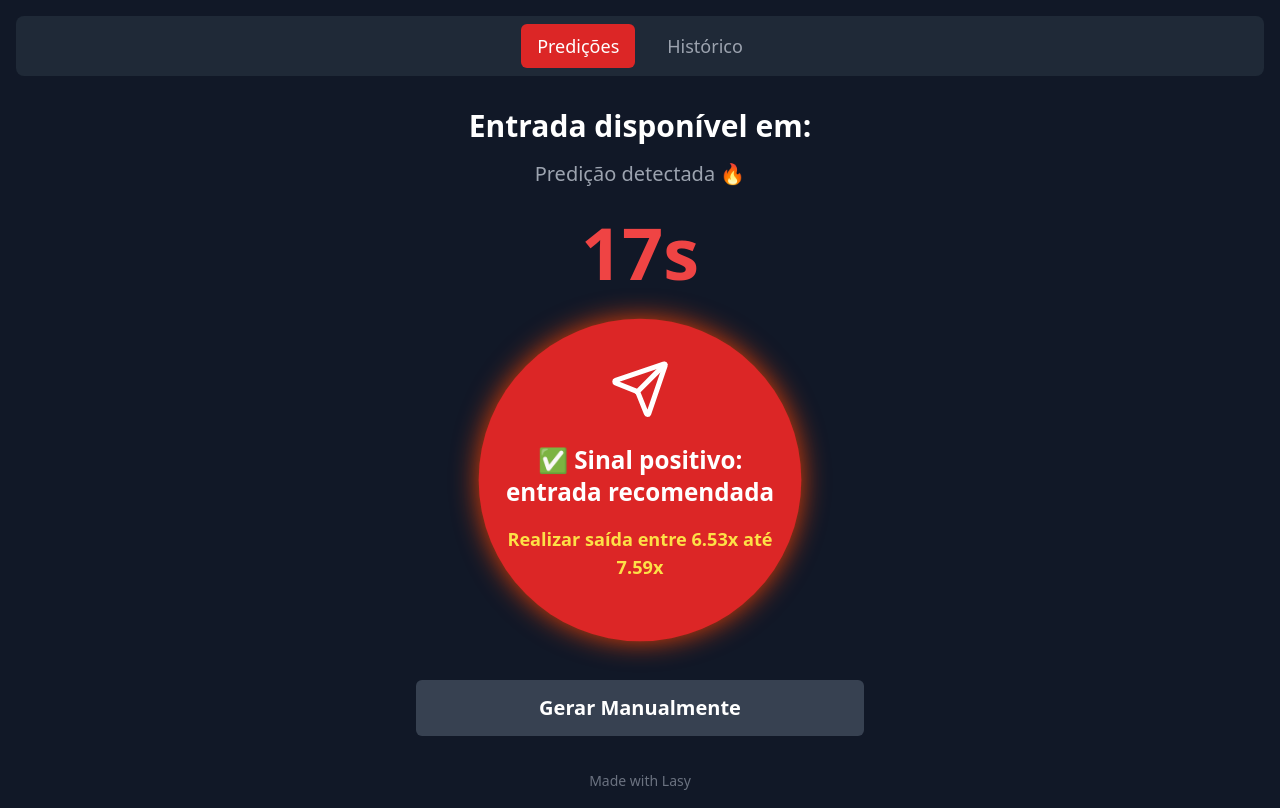
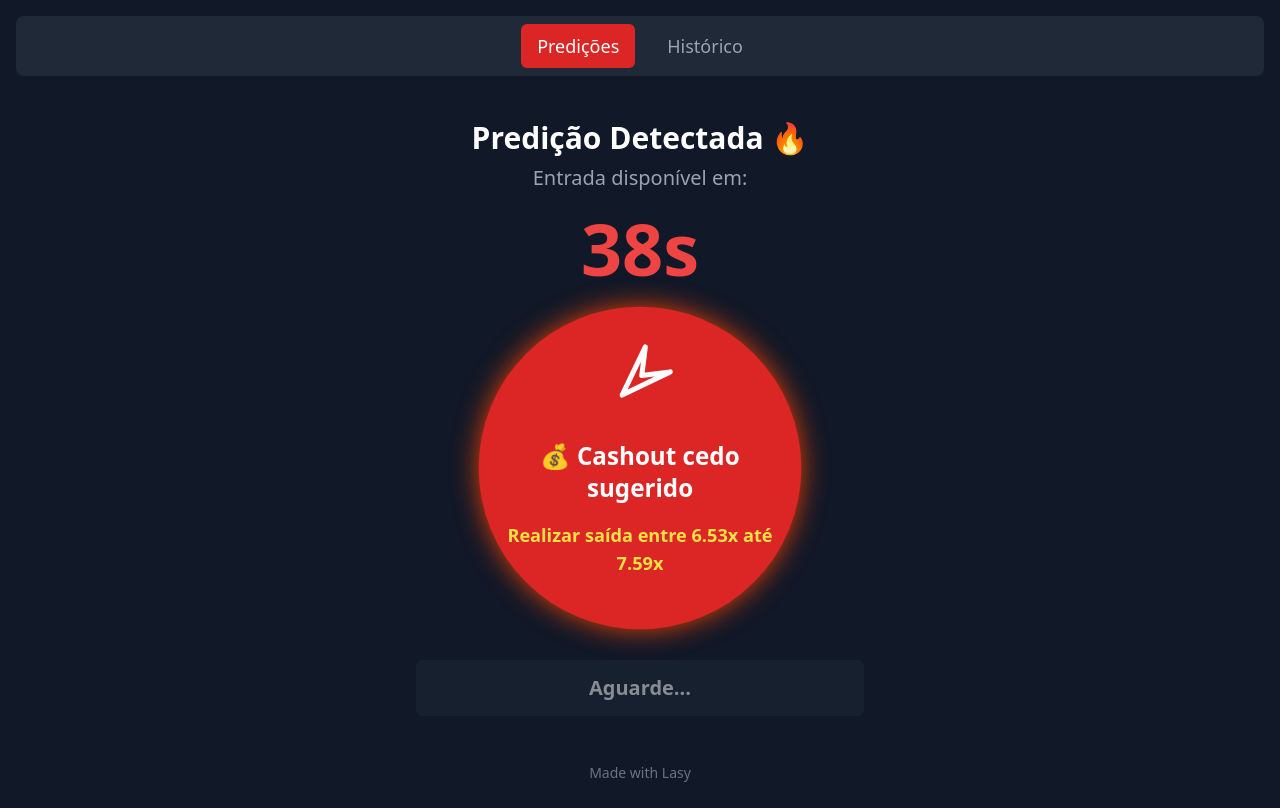
Before and after one commit to gabrieljesus17/rapid-flux-code, a React (Vite) app: page /predictions in a window 1280 px wide. Both pictures are taken after a click on the button "Gerar Manualmente". Built offline with nearby package versions, Linux system fonts and the light colour scheme.

Commit message:
[lasy] Ajustes no design e lógica do Aviator - escreveu 1 arquivo(s)

```diff
--- a/src/components/PredictionCircle.tsx
+++ b/src/components/PredictionCircle.tsx
@@ -1,7 +1,23 @@
 import { useState, useEffect, useCallback } from "react";
-import { Send } from "lucide-react";
 import { cn } from "@/lib/utils";
 import { Button } from "./ui/button";
+
+// Componente para o ícone do avião estilizado
+const AviatorIcon = () => (
+  <svg
+    width="60"
+    height="60"
+    viewBox="0 0 24 24"
+    fill="none"
+    stroke="currentColor"
+    strokeWidth="2"
+    strokeLinecap="round"
+    strokeLinejoin="round"
+    className="text-white transform -rotate-45" // Inclinação para cima
+  >
+    <path d="M2 12l20-7-9 7 9 7-20-7z" />
+  </svg>
+);
 
 const getRandom = (min: number, max: number) => Math.random() * (max - min) + min;
 
@@ -17,6 +33,7 @@ export default function PredictionCircle() {
   const [cashoutText, setCashoutText] = useState("");
   const [analysisTimer, setAnalysisTimer] = useState(Math.floor(getRandom(14, 120)));
   const [isExpiring, setIsExpiring] = useState(false);
+  const [isGenerationFrozen, setIsGenerationFrozen] = useState(false);
 
   const saveToHistory = useCallback((text: string, cashout: string) => {
     const history: HistoryEntry[] = JSON.parse(localStorage.getItem("aviator_history") || "[]");
@@ -30,18 +47,27 @@ export default function PredictionCircle() {
   }, []);
 
   const triggerPrediction = useCallback(() => {
+    if (isGenerationFrozen) return;
+
     setPredictionActive(true);
-    const entryTime = Math.floor(getRandom(10, 25));
+    const entryTime = Math.floor(getRandom(25, 50)); // Ajustado para 25-50s
     setTimer(entryTime);
 
     const minCashout = getRandom(1.5, 8.0);
     const maxCashout = getRandom(minCashout + 0.5, 10.0);
     const cashoutString = `Realizar saída entre ${minCashout.toFixed(2)}x até ${maxCashout.toFixed(2)}x`;
-    const predictionText = "✅ Sinal positivo: entrada recomendada";
+    const predictionText = "💰 Cashout cedo sugerido";
 
     setCashoutText(cashoutString);
     saveToHistory(predictionText, cashoutString);
-  }, [saveToHistory]);
+
+    // Congela a geração manual por 25 segundos
+    setIsGenerationFrozen(true);
+    setTimeout(() => {
+      setIsGenerationFrozen(false);
+    }, 25000);
+
+  }, [saveToHistory, isGenerationFrozen]);
 
   useEffect(() => {
     const interval = setInterval(() => {
@@ -79,13 +105,18 @@ export default function PredictionCircle() {
   };
 
   return (
-    <div className="flex flex-col items-center justify-center w-full gap-4">
-      <h2 className="text-3xl font-bold">
-        {predictionActive ? "Entrada disponível em:" : "Próxima Predição em:"}
-      </h2>
-      <p className="text-xl text-gray-400 h-6">
-        {predictionActive ? "Predição detectada 🔥" : "Analisando predição..."}
-      </p>
+    <div className="flex flex-col items-center justify-center w-full gap-2">
+      {predictionActive ? (
+        <>
+          <h2 className="text-3xl font-bold">Predição Detectada 🔥</h2>
+          <p className="text-xl text-gray-400 h-6">Entrada disponível em:</p>
+        </>
+      ) : (
+        <>
+          <h2 className="text-3xl font-bold">Próxima Predição em:</h2>
+          <p className="text-xl text-gray-400 h-6">Analisando predição...</p>
+        </>
+      )}
 
       <div className="text-7xl font-bold text-red-500 my-4">{renderTimer()}</div>
 
@@ -97,10 +128,13 @@ export default function PredictionCircle() {
             : "bg-gray-800 border-2 border-red-600 animate-glow"
         )}
       >
-        <Send size={60} className="text-white absolute top-10" />
+        <div className="absolute top-10">
+          <AviatorIcon />
+        </div>
+
         {predictionActive && (
-          <div className="flex flex-col gap-4 mt-16">
-            <p className="text-2xl font-semibold text-white">✅ Sinal positivo: entrada recomendada</p>
+          <div className="flex flex-col gap-4 mt-20 text-center">
+            <p className="text-2xl font-semibold text-white">💰 Cashout cedo sugerido</p>
             <p className="text-lg font-bold text-yellow-300">{cashoutText}</p>
           </div>
         )}
@@ -114,9 +148,10 @@ export default function PredictionCircle() {
 
       <Button
         onClick={triggerPrediction}
-        className="w-full max-w-md bg-gray-700 hover:bg-gray-600 text-white font-bold text-xl p-7 mt-6"
+        disabled={isGenerationFrozen}
+        className="w-full max-w-md bg-gray-700 hover:bg-gray-600 text-white font-bold text-xl p-7 mt-6 disabled:bg-gray-800 disabled:cursor-not-allowed"
       >
-        Gerar Manualmente
+        {isGenerationFrozen ? `Aguarde...` : "Gerar Manualmente"}
       </Button>
     </div>
   );
```
